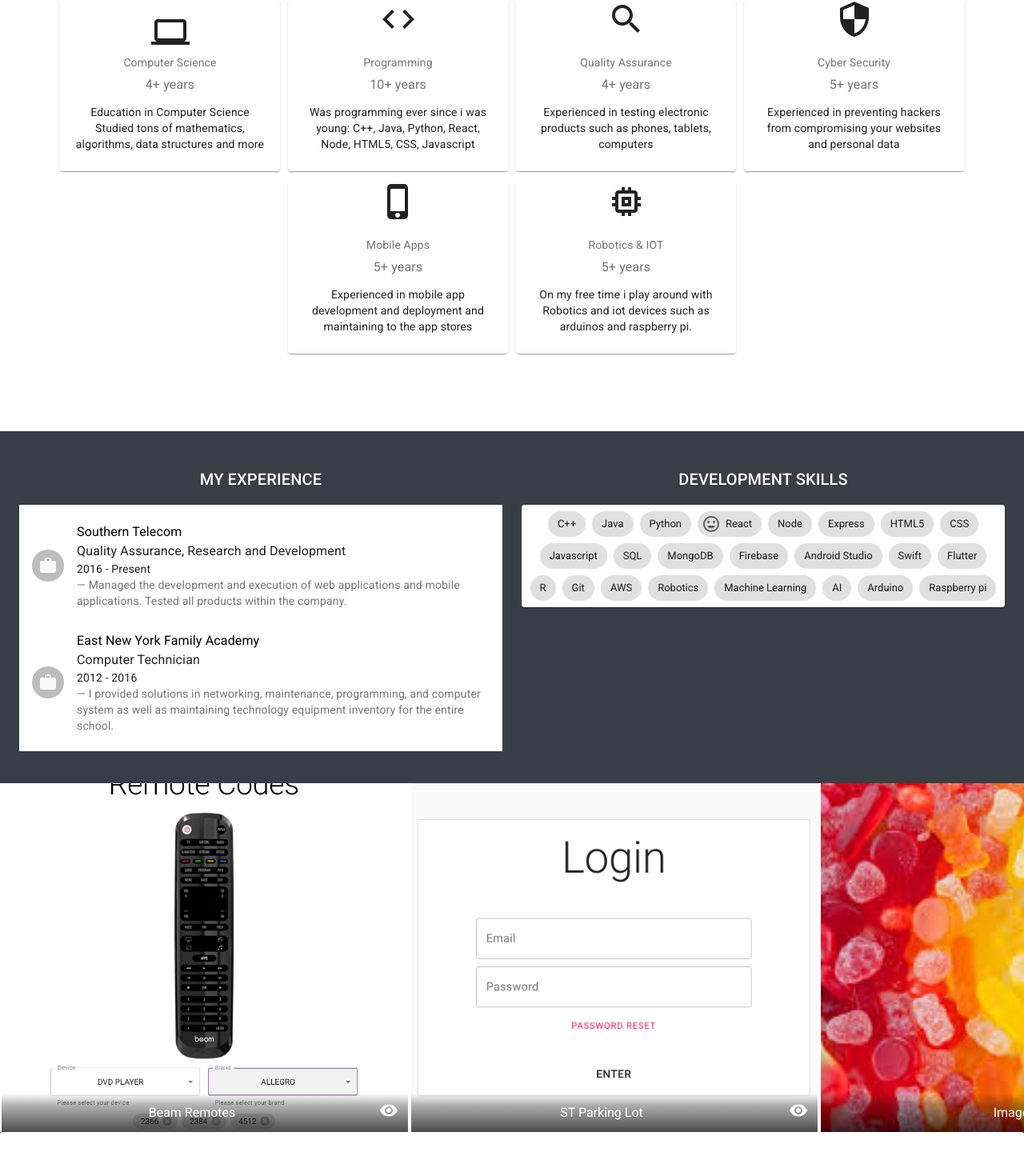
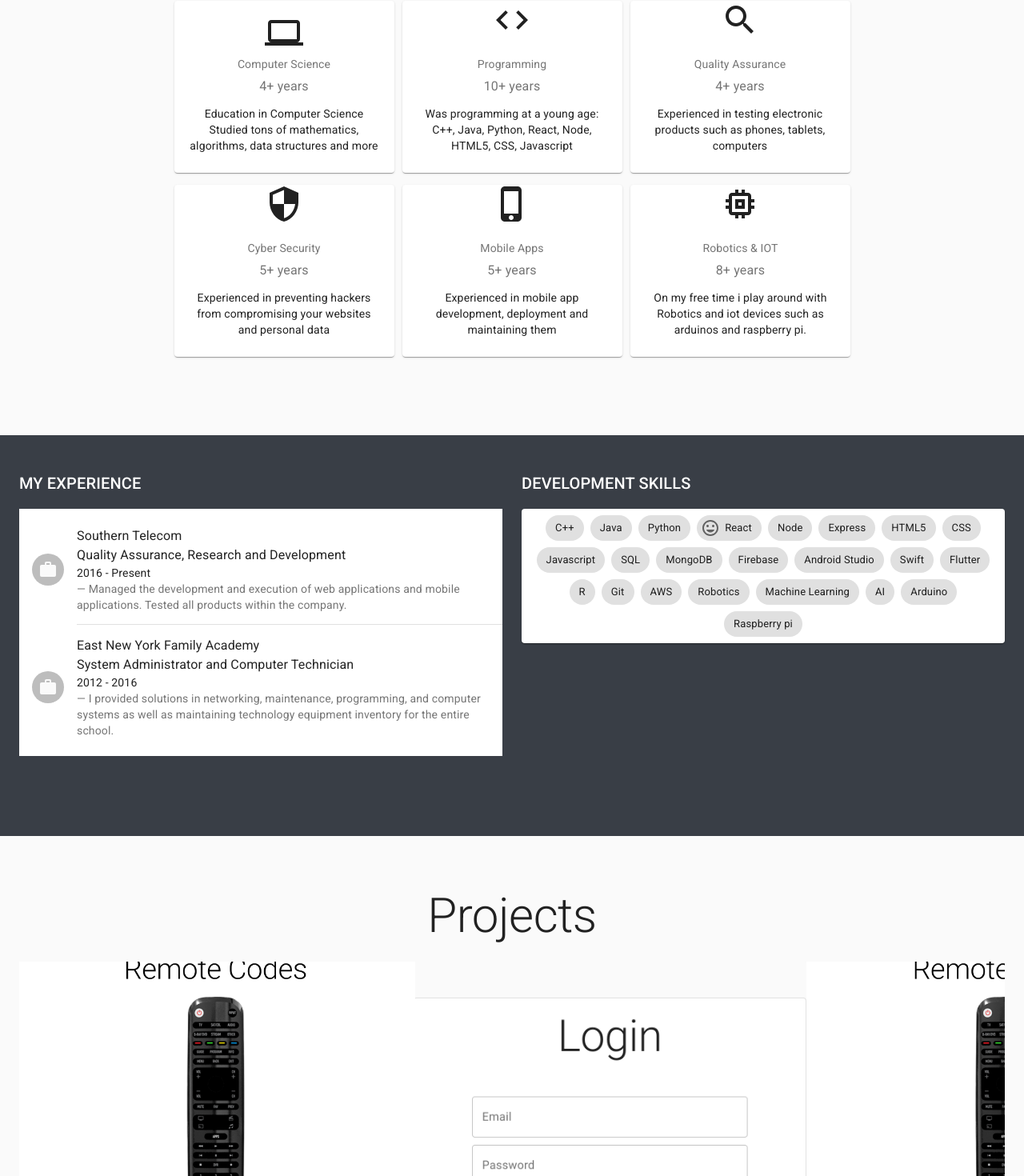
Before and after one commit to Marcioshub/maricos-site-react, a React (Create React App) app: page / in a window 1280 px wide. Shown: the part 1274-2744 px from the top of the page at 80% size. Built offline with nearby package versions, Linux system fonts and the light colour scheme.

Commit message:
adding form submit

```diff
--- a/src/components/aboutme/AboutMeCards.js
+++ b/src/components/aboutme/AboutMeCards.js
@@ -1,17 +1,17 @@
 import React from "react";
 import { makeStyles } from "@material-ui/core/styles";
 import Card from "@material-ui/core/Card";
-
 import CardContent from "@material-ui/core/CardContent";
-
 import Typography from "@material-ui/core/Typography";
-
 import ComputerIcon from "@material-ui/icons/Computer";
 import CodeIcon from "@material-ui/icons/Code";
 import SearchIcon from "@material-ui/icons/Search";
 import PhoneIphoneIcon from "@material-ui/icons/PhoneIphone";
 import SecurityIcon from "@material-ui/icons/Security";
 import MemoryIcon from "@material-ui/icons/Memory";
+import Grow from "@material-ui/core/Grow";
+import CssBaseline from "@material-ui/core/CssBaseline";
+import Container from "@material-ui/core/Container";
 
 const useStyles = makeStyles({
   card: {
@@ -37,6 +37,13 @@ export default function SimpleCard() {
 
   return (
     <div style={{ marginTop: "5%" }}>
+      <CssBaseline />
+      <Container maxWidth="md">
+        <Grow
+          in={true}
+          style={{ transformOrigin: "0 0 0" }}
+          {...(true ? { timeout: 1000 } : {})}
+        >
           <Card className={classes.card}>
             <CardContent>
               <ComputerIcon style={{ fontSize: "3rem" }} />
@@ -54,10 +61,18 @@ export default function SimpleCard() {
               <Typography variant="body2" component="p">
                 Education in Computer Science
                 <br />
-            Studied tons of mathematics, algorithms, data structures and more
+                Studied tons of mathematics, algorithms, data structures and
+                more
               </Typography>
             </CardContent>
           </Card>
+        </Grow>
+
+        <Grow
+          in={true}
+          style={{ transformOrigin: "0 0 0" }}
+          {...(true ? { timeout: 1400 } : {})}
+        >
           <Card className={classes.card}>
             <CodeIcon style={{ fontSize: "3rem" }} />
             <CardContent>
@@ -73,11 +88,18 @@ export default function SimpleCard() {
                 10+ years
               </Typography>
               <Typography variant="body2" component="p">
-            Was programming ever since i was young: C++, Java, Python, React,
-            Node, HTML5, CSS, Javascript
+                Was programming at a young age: C++, Java, Python, React, Node,
+                HTML5, CSS, Javascript
               </Typography>
             </CardContent>
           </Card>
+        </Grow>
+
+        <Grow
+          in={true}
+          style={{ transformOrigin: "0 0 0" }}
+          {...(true ? { timeout: 1800 } : {})}
+        >
           <Card className={classes.card}>
             <SearchIcon style={{ fontSize: "3rem" }} />
             <CardContent>
@@ -93,12 +115,18 @@ export default function SimpleCard() {
                 4+ years
               </Typography>
               <Typography variant="body2" component="p">
-            Experienced in testing electronic products such as phones, tablets,
-            computers
+                Experienced in testing electronic products such as phones,
+                tablets, computers
               </Typography>
             </CardContent>
           </Card>
+        </Grow>
 
+        <Grow
+          in={true}
+          style={{ transformOrigin: "0 0 0" }}
+          {...(true ? { timeout: 2200 } : {})}
+        >
           <Card className={classes.card}>
             <SecurityIcon style={{ fontSize: "3rem" }} />
             <CardContent>
@@ -114,12 +142,18 @@ export default function SimpleCard() {
                 5+ years
               </Typography>
               <Typography variant="body2" component="p">
-            Experienced in preventing hackers from compromising your websites
-            and personal data
+                Experienced in preventing hackers from compromising your
+                websites and personal data
               </Typography>
             </CardContent>
           </Card>
+        </Grow>
 
+        <Grow
+          in={true}
+          style={{ transformOrigin: "0 0 0" }}
+          {...(true ? { timeout: 2800 } : {})}
+        >
           <Card className={classes.card}>
             <PhoneIphoneIcon style={{ fontSize: "3rem" }} />
             <CardContent>
@@ -135,12 +169,18 @@ export default function SimpleCard() {
                 5+ years
               </Typography>
               <Typography variant="body2" component="p">
-            Experienced in mobile app development and deployment and maintaining
-            to the app stores
+                Experienced in mobile app development, deployment and
+                maintaining them
               </Typography>
             </CardContent>
           </Card>
+        </Grow>
 
+        <Grow
+          in={true}
+          style={{ transformOrigin: "0 0 0" }}
+          {...(true ? { timeout: 3200 } : {})}
+        >
           <Card className={classes.card}>
             <MemoryIcon style={{ fontSize: "3rem" }} />
             <CardContent>
@@ -153,147 +193,17 @@ export default function SimpleCard() {
               </Typography>
               <Typography variant="h5" component="h2"></Typography>
               <Typography className={classes.pos} color="textSecondary">
-            5+ years
+                8+ years
               </Typography>
               <Typography variant="body2" component="p">
-            On my free time i play around with Robotics and iot devices such as
-            arduinos and raspberry pi.
+                On my free time i play around with Robotics and iot devices such
+                as arduinos and raspberry pi.
                 <br />
               </Typography>
             </CardContent>
           </Card>
+        </Grow>
+      </Container>
     </div>
   );
 }
-
-/*
-
-<div>
-      <Card className={classes.card}>
-        <CardContent>
-          <ComputerIcon style={{ fontSize: "3rem" }} />
-          <Typography
-            className={classes.title}
-            color="textSecondary"
-            gutterBottom
-          >
-            Computer Science
-          </Typography>
-          <Typography variant="h5" component="h2"></Typography>
-          <Typography className={classes.pos} color="textSecondary">
-            4+ years
-          </Typography>
-          <Typography variant="body2" component="p">
-            Education in Computer Science
-            <br />
-            Studied tons of mathematics, algorithms, data structures and more
-          </Typography>
-        </CardContent>
-      </Card>
-      <Card className={classes.card}>
-        <CodeIcon style={{ fontSize: "3rem" }} />
-        <CardContent>
-          <Typography
-            className={classes.title}
-            color="textSecondary"
-            gutterBottom
-          >
-            Programming
-          </Typography>
-          <Typography variant="h5" component="h2"></Typography>
-          <Typography className={classes.pos} color="textSecondary">
-            10+ years
-          </Typography>
-          <Typography variant="body2" component="p">
-            Was programming ever since i was young: C++, Java, Python, React,
-            Node, HTML5, CSS, Javascript
-          </Typography>
-        </CardContent>
-      </Card>
-      <Card className={classes.card}>
-        <SearchIcon style={{ fontSize: "3rem" }} />
-        <CardContent>
-          <Typography
-            className={classes.title}
-            color="textSecondary"
-            gutterBottom
-          >
-            Quality Assurance
-          </Typography>
-          <Typography variant="h5" component="h2"></Typography>
-          <Typography className={classes.pos} color="textSecondary">
-            4+ years
-          </Typography>
-          <Typography variant="body2" component="p">
-            Experienced in testing electronic products such as phones, tablets,
-            computers
-          </Typography>
-        </CardContent>
-      </Card>
-
-      <Card className={classes.card}>
-        <SecurityIcon style={{ fontSize: "3rem" }} />
-        <CardContent>
-          <Typography
-            className={classes.title}
-            color="textSecondary"
-            gutterBottom
-          >
-            Cyber Security
-          </Typography>
-          <Typography variant="h5" component="h2"></Typography>
-          <Typography className={classes.pos} color="textSecondary">
-            5+ years
-          </Typography>
-          <Typography variant="body2" component="p">
-            Experienced in preventing hackers from compromising your websites
-            and personal data
-          </Typography>
-        </CardContent>
-      </Card>
-
-      <Card className={classes.card}>
-        <PhoneIphoneIcon style={{ fontSize: "3rem" }} />
-        <CardContent>
-          <Typography
-            className={classes.title}
-            color="textSecondary"
-            gutterBottom
-          >
-            Mobile Apps
-          </Typography>
-          <Typography variant="h5" component="h2"></Typography>
-          <Typography className={classes.pos} color="textSecondary">
-            5+ years
-          </Typography>
-          <Typography variant="body2" component="p">
-            Experienced in mobile app development and deployment and maintaining
-            to the app stores
-          </Typography>
-        </CardContent>
-      </Card>
-
-      <Card className={classes.card}>
-        <MemoryIcon style={{ fontSize: "3rem" }} />
-        <CardContent>
-          <Typography
-            className={classes.title}
-            color="textSecondary"
-            gutterBottom
-          >
-            Robotics & IOT
-          </Typography>
-          <Typography variant="h5" component="h2"></Typography>
-          <Typography className={classes.pos} color="textSecondary">
-            5+ years
-          </Typography>
-          <Typography variant="body2" component="p">
-            On my free time i play around with Robotics and iot devices such as
-            arduinos and raspberry pi.
-            <br />
-          </Typography>
-        </CardContent>
-      </Card>
-    </div>
-
-*/
--- a/src/components/contactme/ContactMe.js
+++ b/src/components/contactme/ContactMe.js
@@ -3,6 +3,9 @@ import { makeStyles } from "@material-ui/core/styles";
 import TextField from "@material-ui/core/TextField";
 import Paper from "@material-ui/core/Paper";
 import Typography from "@material-ui/core/Typography";
+import CssBaseline from "@material-ui/core/CssBaseline";
+import Container from "@material-ui/core/Container";
+import Zoom from "@material-ui/core/Zoom";
 
 const useStyles = makeStyles(theme => ({
   root: {
@@ -15,10 +18,10 @@ const useStyles = makeStyles(theme => ({
     textAlign: "center"
   },
   formInputs: {
-    maxWidth: 400
+    maxWidth: "100%"
   },
   message: {
-    maxWidth: 400
+    maxWidth: "100%"
   }
 }));
 
@@ -26,27 +29,63 @@ export default function BasicTextFields() {
   const classes = useStyles();
 
   return (
-    <div style={{ backgroundColor: "#00adb5" }}>
-      <Paper elevation={3} style={{ padding: 50, backgroundColor: "##00adb5" }}>
+    <div
+      style={{
+        backgroundColor: "#00adb5",
+        paddingTop: "5%",
+        paddingBottom: "5%"
+      }}
+    >
+      <CssBaseline />
+      <Container maxWidth="md">
+        <Zoom in={true} style={{ transitionDelay: true ? "500ms" : "0ms" }}>
+          <Paper
+            elevation={3}
+            style={{ padding: 50, backgroundColor: "##00adb5" }}
+          >
             <Typography variant="h6" gutterBottom className={classes.text}>
               CONTACT ME
             </Typography>
             <Typography variant="body1" gutterBottom className={classes.text}>
               If you have any questions please feel free to message me
             </Typography>
-        <form className={classes.root} noValidate autoComplete="off">
-          <TextField id="name" label="Your Name" variant="outlined" />
-          <TextField id="email" label="Your Email" variant="outlined" />
+
+            <form
+              className={classes.root}
+              noValidate
+              autoComplete="off"
+              action="POST"
+              data-netlify="true"
+            >
+              <TextField
+                id="name"
+                name="name"
+                label="Your Name"
+                variant="outlined"
+              />
+              <TextField
+                id="email"
+                name="email"
+                label="Your Email"
+                variant="outlined"
+              />
               <br />
               <TextField
                 id="phonenumber"
+                name="phonenumber"
                 label="Your Phone Number"
                 variant="outlined"
               />
-          <TextField id="subject" label="Subject" variant="outlined" />
+              <TextField
+                id="subject"
+                name="subject"
+                label="Subject"
+                variant="outlined"
+              />
               <br />
               <TextField
                 id="message"
+                name="message"
                 label="Your message"
                 multiline
                 rows="10"
@@ -54,8 +93,12 @@ export default function BasicTextFields() {
                 fullWidth
                 className={classes.message}
               />
+              <br />
+              <div data-netlify-recaptcha="true"></div>
             </form>
           </Paper>
+        </Zoom>
+      </Container>
     </div>
   );
 }
--- a/src/components/experienceskills/Experience.js
+++ b/src/components/experienceskills/Experience.js
@@ -7,11 +7,15 @@ import ListItemAvatar from "@material-ui/core/ListItemAvatar";
 import Avatar from "@material-ui/core/Avatar";
 import Typography from "@material-ui/core/Typography";
 import WorkIcon from "@material-ui/icons/Work";
+import Divider from "@material-ui/core/Divider";
 
 const useStyles = makeStyles(theme => ({
   root: {
     width: "100%",
     backgroundColor: theme.palette.background.paper
+  },
+  inline: {
+    display: "inline"
   }
 }));
 
@@ -27,7 +31,7 @@ export default function FolderList() {
           </Avatar>
         </ListItemAvatar>
         <ListItemText
-          primary="Southern Telecom"
+          primary={<Typography component="h6">Southern Telecom</Typography>}
           secondary={
             <React.Fragment>
               <Typography
@@ -55,6 +59,7 @@ export default function FolderList() {
           }
         />
       </ListItem>
+      <Divider variant="inset" component="li" />
       <ListItem>
         <ListItemAvatar>
           <Avatar>
@@ -71,7 +76,7 @@ export default function FolderList() {
                 className={classes.inline}
                 color="textPrimary"
               >
-                Computer Technician
+                System Administrator and Computer Technician
               </Typography>
               <br />
               <Typography
@@ -84,7 +89,7 @@ export default function FolderList() {
               </Typography>
               <br />
               {
-                " — I provided solutions in networking, maintenance, programming, and computer system as well as maintaining technology equipment inventory for the entire school."
+                " — I provided solutions in networking, maintenance, programming, and computer systems as well as maintaining technology equipment inventory for the entire school."
               }
             </React.Fragment>
           }
--- a/src/components/experienceskills/ExperienceSkills.js
+++ b/src/components/experienceskills/ExperienceSkills.js
@@ -7,7 +7,11 @@ import Experience from "./Experience";
 import Skills from "./Skills";
 
 const useStyles = makeStyles(theme => ({
-  root: { flexGrow: 1 },
+  root: {
+    flexGrow: 1,
+    backgroundColor: "#393e46",
+    paddingBottom: 100
+  },
   paper: {
     padding: theme.spacing(2),
     textAlign: "left",
@@ -23,8 +27,6 @@ const useStyles = makeStyles(theme => ({
 export default function ExperienceSkills() {
   const classes = useStyles();
   return (
-    <div className="experience-skills">
-      <div className="experience-skills-content">
     <div className={classes.root}>
       <Container fixed>
         <Grid container spacing={3}>
@@ -43,7 +45,5 @@ export default function ExperienceSkills() {
         </Grid>
       </Container>
     </div>
-      </div>
-    </div>
   );
 }
--- a/src/components/landingpage/LandingImage.js
+++ b/src/components/landingpage/LandingImage.js
@@ -1,5 +1,5 @@
 import React, { Fragment } from "react";
-import cs from "../../images/cs.jpg";
+import cs2 from "../../images/cs2.jpg";
 import Typography from "@material-ui/core/Typography";
 import ArrowDropDownCircleIcon from "@material-ui/icons/ArrowDropDownCircle";
 import AboutMe from "../aboutme/AboutMe";
@@ -9,7 +9,7 @@ export default function LandingImage(props) {
   return (
     <Fragment>
       <div className="landing-img-container">
-        <img src={cs} width="100%" className="landing-img" alt="landing img" />
+        <img src={cs2} width="100%" className="landing-img" alt="landing img" />
 
         <div className="landing-img-center">
           <Typography variant="h2" style={{ fontSize: "4rem" }}>
--- a/src/components/projects/Projects.js
+++ b/src/components/projects/Projects.js
@@ -1,4 +1,4 @@
-import React from "react";
+import React, { Fragment } from "react";
 import { makeStyles, withStyles } from "@material-ui/core/styles";
 import GridList from "@material-ui/core/GridList";
 import GridListTile from "@material-ui/core/GridListTile";
@@ -7,13 +7,13 @@ import IconButton from "@material-ui/core/IconButton";
 import Tooltip from "@material-ui/core/Tooltip";
 import Typography from "@material-ui/core/Typography";
 import VisibilityIcon from "@material-ui/icons/Visibility";
+import CodeIcon from "@material-ui/icons/Code";
 
 import beamremotes from "../../images/beamremotes.png";
 import parkinglot from "../../images/parkinglot.png";
 
-import candy1 from "../../images/candy1.jpeg";
-import candy2 from "../../images/candy2.jpeg";
-import candy3 from "../../images/candy3.jpeg";
+import CssBaseline from "@material-ui/core/CssBaseline";
+import Container from "@material-ui/core/Container";
 
 const useStyles = makeStyles(theme => ({
   root: {
@@ -55,6 +55,7 @@ const tileData = [
     title: "Beam Remotes",
     author: "Marcio",
     website: "https://upbeat-bhaskara-723a27.netlify.com/",
+    github: "",
     hover: "Remote control code finder written in React"
   },
   {
@@ -62,32 +63,41 @@ const tileData = [
     title: "ST Parking Lot",
     author: "Marcio",
     website: "https://st-parkinglot.firebaseapp.com/",
+    github: "",
     hover:
       "Parking lot web app which manages the employee parking lot. Written in React and Firebase"
   },
   {
-    img: candy3,
-    title: "Image",
-    author: "author",
-    featured: true
+    img: beamremotes,
+    title: "",
+    author: "Marcio",
+    website: "https://upbeat-bhaskara-723a27.netlify.com/",
+    github: "",
+    hover: "Remote control code finder written in React"
   },
   {
-    img: candy1,
-    title: "Image",
-    author: "author",
-    featured: true
+    img: beamremotes,
+    title: "Beam Remotes",
+    author: "Marcio",
+    website: "https://upbeat-bhaskara-723a27.netlify.com/",
+    github: "",
+    hover: "Remote control code finder written in React"
   },
   {
-    img: candy2,
-    title: "Image",
-    author: "author",
-    featured: true
+    img: beamremotes,
+    title: "Beam Remotes",
+    author: "Marcio",
+    website: "https://upbeat-bhaskara-723a27.netlify.com/",
+    github: "",
+    hover: "Remote control code finder written in React"
   },
   {
-    img: candy3,
-    title: "Image",
-    author: "author",
-    featured: true
+    img: beamremotes,
+    title: "Beam Remotes",
+    author: "Marcio",
+    website: "https://upbeat-bhaskara-723a27.netlify.com/",
+    github: "",
+    hover: "Remote control code finder written in React"
   }
 ];
 
@@ -95,8 +105,16 @@ export default function SingleLineGridList() {
   const classes = useStyles();
 
   return (
-    <div className="project-container">
-      <div className="project-contents">
+    <div>
+      <Typography
+        variant="h2"
+        gutterBottom
+        style={{ textAlign: "center", marginTop: "5%" }}
+      >
+        Projects
+      </Typography>
+      <CssBaseline />
+      <Container maxWidth="lg">
         <div className={classes.root}>
           <GridList className={classes.gridList} cols={2.5}>
             {tileData.map(tile => (
@@ -109,6 +127,7 @@ export default function SingleLineGridList() {
                     title: classes.title
                   }}
                   actionIcon={
+                    <Fragment>
                       <IconButton aria-label={`star ${tile.title}`}>
                         <a
                           href={tile.website}
@@ -129,13 +148,35 @@ export default function SingleLineGridList() {
                           </HtmlTooltip>
                         </a>
                       </IconButton>
+
+                      <IconButton aria-label={`star ${tile.title}`}>
+                        <a
+                          href={tile.website}
+                          target="_blank"
+                          rel="noopener noreferrer"
+                        >
+                          <HtmlTooltip
+                            title={
+                              <React.Fragment>
+                                <Typography color="inherit">
+                                  {tile.title}
+                                </Typography>
+                                {tile.hover}
+                              </React.Fragment>
+                            }
+                          >
+                            <CodeIcon className={classes.title} />
+                          </HtmlTooltip>
+                        </a>
+                      </IconButton>
+                    </Fragment>
                   }
                 />
               </GridListTile>
             ))}
           </GridList>
         </div>
-      </div>
+      </Container>
     </div>
   );
 }
```
Also changed, not shown: src/images/cs2.jpg (added). Lines whose indentation alone changed are shown as unchanged.
